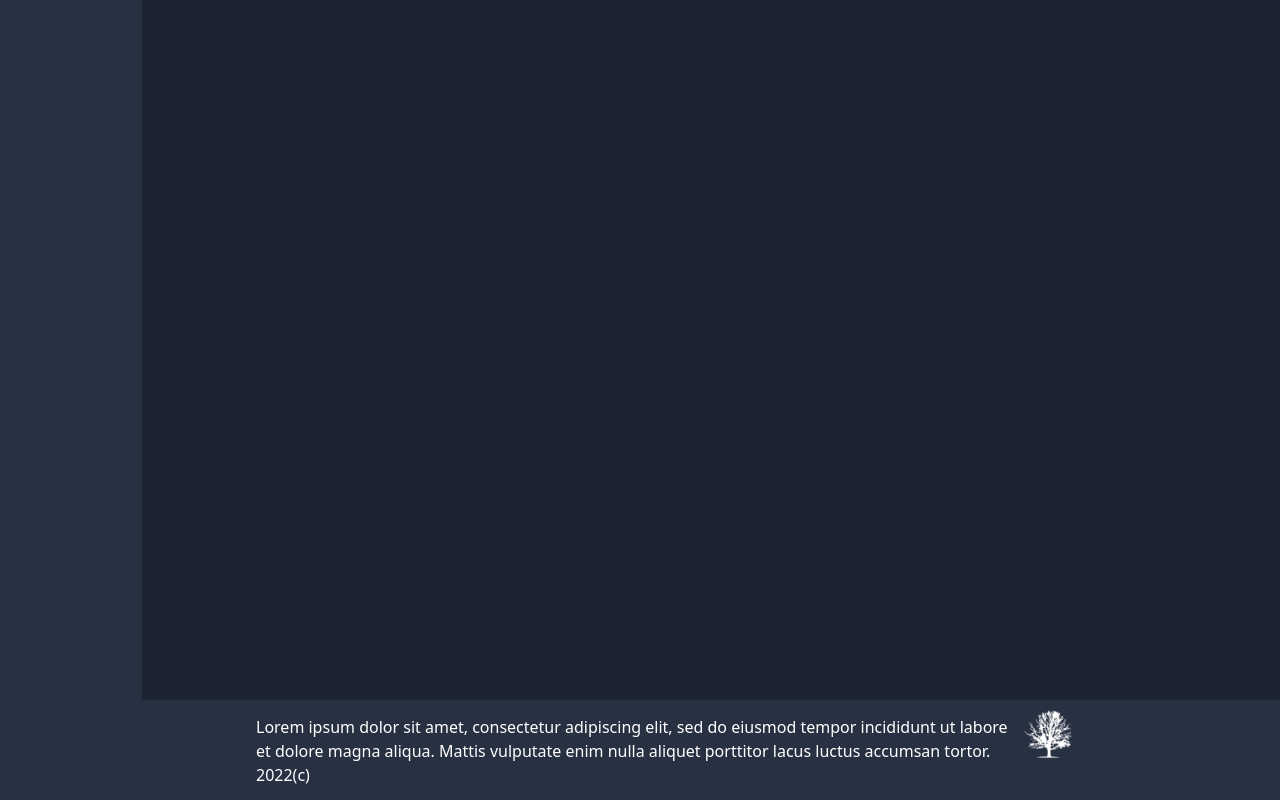
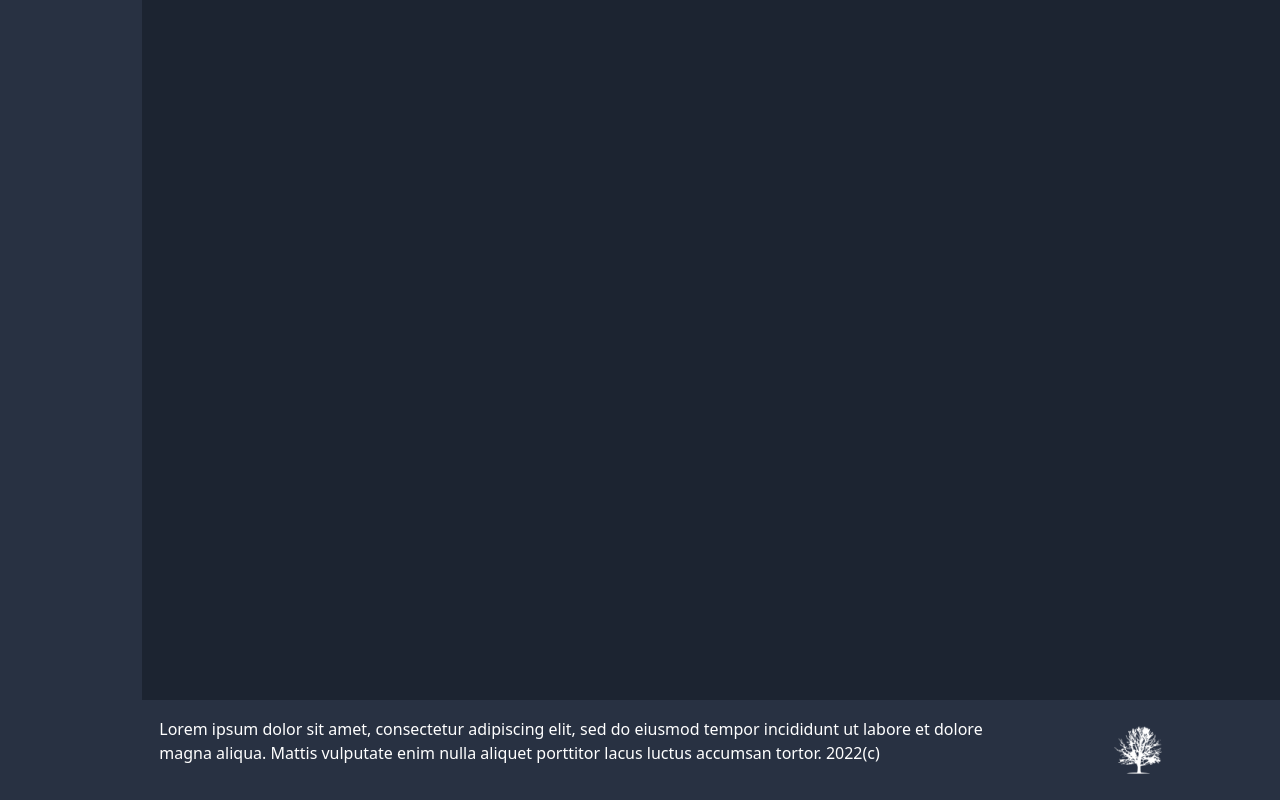
Before and after one commit to valnurray/lpr_front, a React (Create React App) app: page / in a window 1280 px wide. Shown: the part 400-1200 px from the top of the page. Built offline with nearby package versions, Linux system fonts and the light colour scheme.

Commit message:
add some features

```diff
--- a/src/Components/BasicPages/Footer/Footer.module.css
+++ b/src/Components/BasicPages/Footer/Footer.module.css
@@ -10,13 +10,14 @@
      "l c r";
 
     grid-template-rows: 100px 1fr;
-    grid-template-columns: 2fr 6fr 2fr;
+    grid-template-columns: 1fr 6fr 2fr;
 }
 .copy {
     grid-area: c;
     padding-top: 2%;
+    padding-left: 2%;
 }
 .footerlogo {
     grid-area: r;
-    padding-top: 2%;
+    margin: auto;
 }
```
